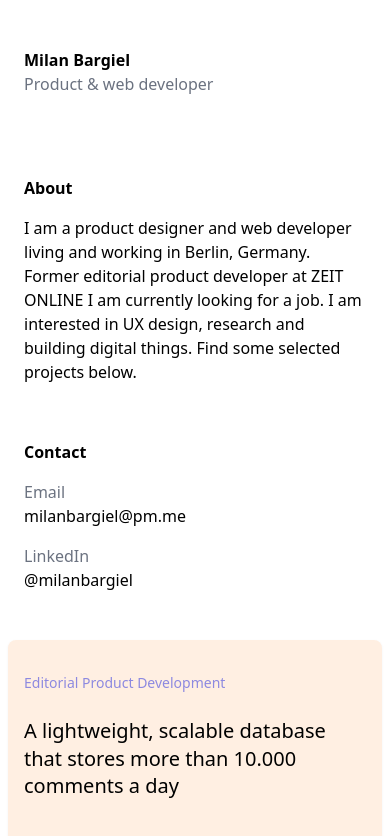
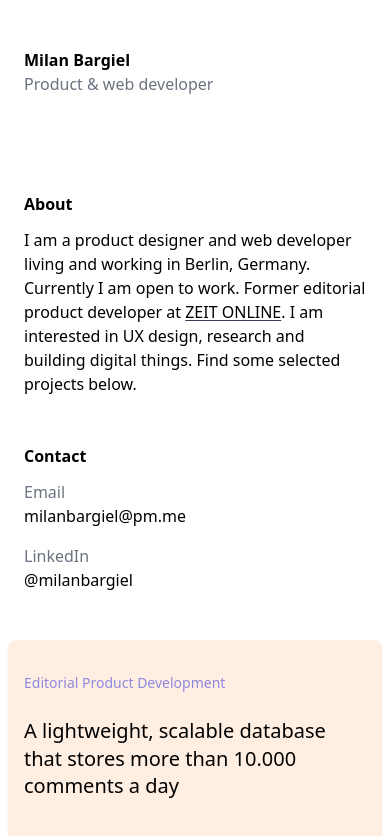
Before and after one commit to milanbargiel/portfolio, a Next.js app: page / in a window 390 px wide. Shown: the top 836 px of the page. Built offline with nearby package versions, Linux system fonts and the light colour scheme.

Commit message:
Update mobile intro layout

```diff
--- a/components/intro.js
+++ b/components/intro.js
@@ -1,20 +1,26 @@
-import Link from 'next/link'
+import Link from '../components/link'
 
 export default function Intro() {
   return (
     <div className="mx-6 my-12 md:mb-20 md:mx-8 md:w-2/3">
-      <Link href="/" className="inline-block mb-20">
-        <h1 className="font-bold">Milan Bargiel</h1>
+      <Link href="/" className="inline-block mb-24">
+        <h1 className="font-semibold">Milan Bargiel</h1>
         <span className="text-gray-500 mb-4">Product & web developer</span>
       </Link>
-      <div className="mb-14">
-        <h2 className="font-bold mb-4">About</h2>I am a product designer and web
-        developer living and working in Berlin, Germany. Former editorial
-        product developer at ZEIT ONLINE I am currently looking for a job. I am
-        interested in UX design, research and building digital things. Find some
-        selected projects below.
+      <div className="mb-12">
+        <h2 className="font-semibold mb-3">About</h2>I am a product designer and
+        web developer living and working in Berlin, Germany. Currently I am open
+        to work. Former editorial product developer at&nbsp;
+        <Link
+          variant="underline"
+          href="https://www.zeit.de/autoren/B/Milan_Bargiel/indexhttps://www.zeit.de/autoren/B/Milan_Bargiel/index"
+        >
+          ZEIT ONLINE
+        </Link>
+        . I am interested in UX design, research and building digital things.
+        Find some selected projects below.
       </div>
-      <h2 className="font-bold mb-4">Contact</h2>
+      <h2 className="font-semibold mb-3">Contact</h2>
       <div className="flex flex-col md:flex-row md:flex-wrap">
         <div className="text-gray-500 md:basis-1/4">Email</div>
         <div className="md:basis-3/4">
```
